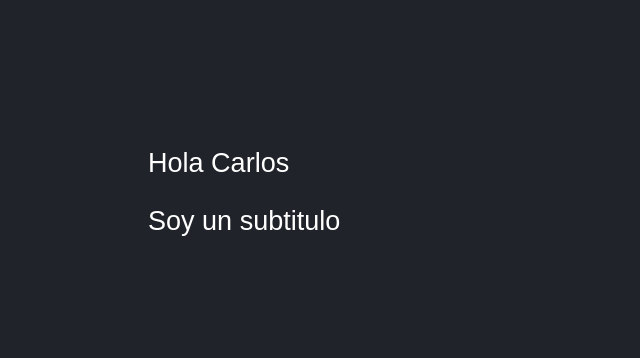
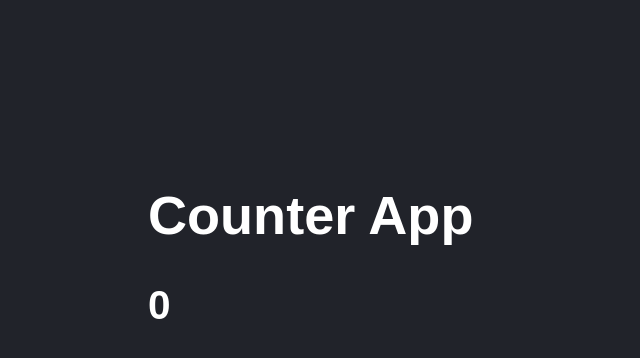
Before and after one commit to rocatoro18/counter-app-react, a React (Vite) app: page / in a window 1280 px wide. Shown: the top 358 px of the page, without its empty margins (0-640 px from the left). Built offline with nearby package versions, Linux system fonts and the light colour scheme.

Commit message:
props, default props, prop types

```diff
--- a/package.json
+++ b/package.json
@@ -10,6 +10,7 @@
     "preview": "vite preview"
   },
   "dependencies": {
+    "prop-types": "^15.8.1",
     "react": "^18.2.0",
     "react-dom": "^18.2.0"
   },
--- /dev/null
+++ b/src/CounterApp.jsx
@@ -0,0 +1,16 @@
+import PropTypes from 'prop-types'
+
+export const CounterApp = ({value})=>{
+
+    return (
+        <>
+        <h1>Counter App</h1>
+        <h2>{value}</h2>
+        </>
+    );
+
+}
+
+CounterApp.propTypes = {
+    value : PropTypes.number.isRequired
+}
--- a/src/FirstApp.jsx
+++ b/src/FirstApp.jsx
@@ -1,4 +1,5 @@
 //import { Fragment } from "react";
+import PropTypes from 'prop-types'
 
 const newMessage = {
     message: 'Hola Mundo',
@@ -9,15 +10,35 @@ const getName = ()=>{
     return 'Hola Carlos';
 }
 
-export const FirstApp = () => {
+export const FirstApp = ({title, subTitle = 'RCTR', name}) => {
+
+    /*
+    if(!title){
+        throw new Error('El title no existe');
+    }
+    */
+    //console.log(props);
 
     return (
         // Esto es un fragmento (agrupador de otros elementos html
         // en los cuales se tiene un nodo padre)
         // <code>{JSON.stringify(newMessage)}</code>
+        // <>{getName()}</>
         <>
-            <>{getName()}</>
-            <p>Soy un subtitulo</p>
+            <h1>{title}</h1>
+            <p>{subTitle}</p>
+            <p>{name}</p>
         </>
     )
 }
+
+FirstApp.propTypes = {
+    title: PropTypes.string.isRequired,
+    subTitle: PropTypes.number.isRequired
+}
+
+FirstApp.defaultProps = {
+    title: 'Ho hay titulo',
+    subTitle : 'No hay subtitulo',
+    name: 'Roberto Torres'
+}
--- a/src/main.jsx
+++ b/src/main.jsx
@@ -1,11 +1,21 @@
-import React from 'react';
+import React, { StrictMode } from 'react';
 import {createRoot} from 'react-dom/client'; // llama al React DOM para renderizar componentes
 
 import {HelloWorldApp} from './HelloWorldApp'
 import { FirstApp } from './FirstApp';
 import './styles.css'
+import { CounterApp } from './CounterApp';
 
 const saludo = <h1>¡Hola Mundo!</h1>
 
 const root = createRoot(document.getElementById('root'));
-root.render(<FirstApp/>);
+root.render(
+    /*
+    <StrictMode>
+        <FirstApp title="Rocatoro" subTitle = {18}/>
+    </StrictMode>
+    */
+    <StrictMode>
+    <CounterApp value = {0}/>
+    </StrictMode>
+);
```
Also changed, not shown: 1 other file (tests, documents, lock files or other folders).
